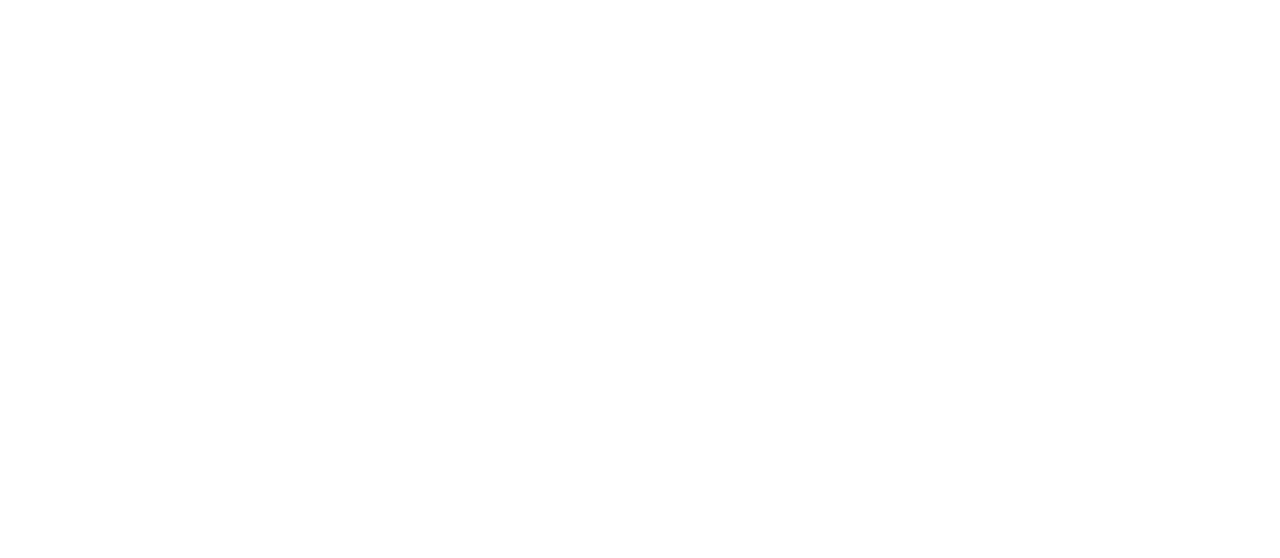
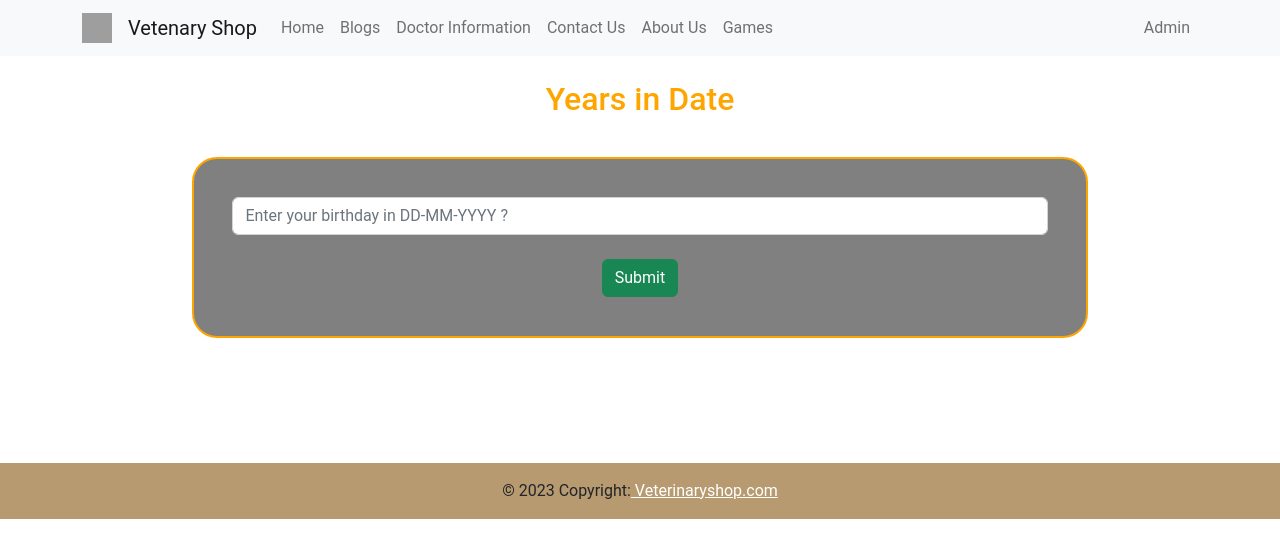
Before and after one commit to 00siam/vetenaryShop, a React (Create React App) app in the folder frontEnd/: page /games/yearsInDate in a window 1280 px wide. Before the commit this address had no page. Shown: the top 558 px of the page. Built offline with nearby package versions, Linux system fonts and the light colour scheme; grey boxes are pictures that could not be loaded.

Commit message:
Years in date game work done

```diff
--- a/frontEnd/src/AboutUs/AboutUs.jsx
+++ b/frontEnd/src/AboutUs/AboutUs.jsx
@@ -16,11 +16,11 @@
      }
 
 
-        <div  >
-            <div style={{backgroundColor: "#B5B5B5",display:"inline", float:"left", padding:30, marginLeft:"10%"}}>
-                <img src="https://cdn.searchenginejournal.com/wp-content/uploads/2019/01/Top-10-Ranking-About-Us-Pages.png" alt="image not found" style={{width:300, height:300}}/>
+        <div   >
+            <div style={{display:"inline",width:"50%", height:"90%", float:"left", padding:"2%", marginLeft:"2%", marginTop:"1%"}}>
+                <img src="https://cdn.searchenginejournal.com/wp-content/uploads/2019/01/Top-10-Ranking-About-Us-Pages.png" alt="image not found" style={{width:"65%", height:"20%", backgroundColor: "grey", padding:"2%"}}/>
             </div>
-            <div style={{float:"right", marginRight:"10%"}}>
+            <div style={{float:"right", marginRight:"2%"}}>
                 <p style={{width: 606, textAlign: "justify", padding: 40, border:"2 px solid black"}}>
                 We started veterinarians Vets to bridge the rising gap between affordable pet healthcare and pet parents in India. We noticed a lot of pet parents struggling to find the time to visit a clinic, leading to a delay in getting the necessary treatment. Moreover, many cases are minor, eliminating the need to visit a clinic. That’s when we asked ourselves and decided to create an online platform that connects expert online veterinarians to pet parents in India. <br /><br />
 
--- a/frontEnd/src/Admin/Adminlogin.jsx
+++ b/frontEnd/src/Admin/Adminlogin.jsx
@@ -39,6 +39,9 @@
     e.preventDefault();
     try {
       console.log("handle clicked start ....");
+      if(!(login.name) || !(login.password) ){
+        alert("Fill the username and password");
+      }else{
 
         const res = await Axios.post("http://localhost:3001/adminlogin", login).then((res) => {
           console.log(res);
@@ -53,6 +56,9 @@
         })
 
         navigate("/adminDash")
+
+      }
+
       // console.log("backend data:" ,res.data[0].name);
       // console.log("frontend data:" ,login.data);
     } catch (err) {
--- a/frontEnd/src/App.jsx
+++ b/frontEnd/src/App.jsx
@@ -13,6 +13,7 @@
 import Doctorinfomation  from './Doctorinformation/Doctorinfomation';
 import Games from './Games/Games';
 import RandomDog from './Games/RandomDog';
+import YearInDate from './Games/YearInDate';
 import ContactUs from './Contact/ContactUs';
 import AboutUs from './AboutUs/AboutUs';
 
@@ -29,6 +30,7 @@
         <Route path="/aboutUs" element={<AboutUs/>}/>
         <Route path="/games" element={<Games/>}/>
         <Route path="/games/randomDog" element={<RandomDog/>}/>
+        <Route path="/games/yearsInDate" element={<YearInDate/>}/>
         <Route path="/adminlogin" element={<Adminlogin/>}/>
         <Route path="/adminServices" element={<AdminServices/>}/>
         <Route path="/adminDash" element={<AdminDash/>}/>
--- a/frontEnd/src/Games/RandomDog.jsx
+++ b/frontEnd/src/Games/RandomDog.jsx
@@ -30,7 +30,7 @@
         </div>
 
         <div>
-            <div id='dogImage' style={{ marginTop:40}}><img src={image} alt="" width={300} height={300}/> </div>
+            <div id="dogPic" style={{ marginTop:40 }}><img src={image} alt="" width={300} height={300}/> </div>
             <button type="button" class="btn btn-success" onClick = { () => getNewDog() } style={{marginTop: 20, width: 300, padding:10, borderRadius:20}}>Get New Dog </button>
         </div>
     </>
--- /dev/null
+++ b/frontEnd/src/Games/YearInDate.jsx
@@ -0,0 +1,114 @@
+import React, { useState, useEffect } from "react";
+import Nav from "../NabBar/Nav";
+import { MDBInput } from "mdb-react-ui-kit";
+
+import Footer from "../Footer/Footer";
+
+const YearInDate = () => {
+  const [birthday, setBirthday] = useState("");
+
+  const handleChange = (e) => {
+    setBirthday((pre) => {
+      return { ...pre, [e.target.name]: e.target.value };
+    });
+  };
+
+  const calculateAge = (birthday) => {
+    // console.log("calculated function entered:  ", birthday.birthday);
+
+    if (birthday.birthday > 2023 || !birthday.birthday) {
+      alert("Insert the valid year");
+    } else {
+      var day = birthday.birthday;
+      day = day.split("-");
+
+      var d1 = day[0];
+      var m1 = day[1];
+      var y1 = day[2];
+
+      // console.log(d1);
+      // console.log(m1);
+      // console.log(y1);
+
+      var date = new Date();
+      var d2 = date.getDate();
+      var m2 = 1 + date.getMonth();
+      var y2 = date.getFullYear();
+
+      var month = [31, 28, 31, 30, 31, 30, 31, 31, 30, 31, 30, 31];
+      // var month = [31, 28, 31, 30, 31, 30, 31, 30, 31, 30, 31, 30];
+
+      if (d1 > d2) {
+        d2 = d2 + month[m2 - 1];
+        m2 = m2 - 1;
+      }
+      if (m1 > m2) {
+        m2 = m2 + 12;
+        y2 = y2 - 1;
+      }
+
+      // console.log("year", y2);
+      // console.log("month:", m2);
+      // console.log("date:", d2);
+
+      var d = d2 - d1;
+      var m = m2 - m1;
+      var y = y2 - y1;
+
+      document.getElementById("age").innerHTML =
+        "Your Age is " + y + " Years " + m + " Months " + d + "Days";
+    }
+  };
+
+  return (
+    <div>
+      <>
+        <Nav />
+
+        {/* heading */}
+        <div className="container">
+          <h2 style={{ color: "orange", marginTop: 80 }}>Years in Date </h2>
+        </div>
+
+        <div
+          style={{
+            width: "70%",
+            marginTop: "3%",
+            marginLeft: "15%",
+            padding: "3%",
+            backgroundColor: "grey",
+            border:" 2px solid orange",
+            borderRadius: "25px"
+          }}
+        >
+          <MDBInput
+            wrapperClass="mb-4 w-80"
+            name="birthday"
+            onChange={handleChange}
+            placeholder="Enter your birthday in DD-MM-YYYY ?"
+            type="text"
+          />
+
+          <button
+            type="button"
+            onClick={() => {
+              calculateAge(birthday);
+            }}
+            className="btn btn-success"
+          >
+            Submit
+          </button>
+        </div>
+
+        <div id="age" style={{marginTop: "2%"}}></div>
+
+        {/* footer  */}
+        <div style={{ marginTop: 125 }}>
+          <Footer />
+        </div>
+      </>
+    </div>
+  );
+};
+
+export default YearInDate;
```
Lines whose indentation alone changed are shown as unchanged.
